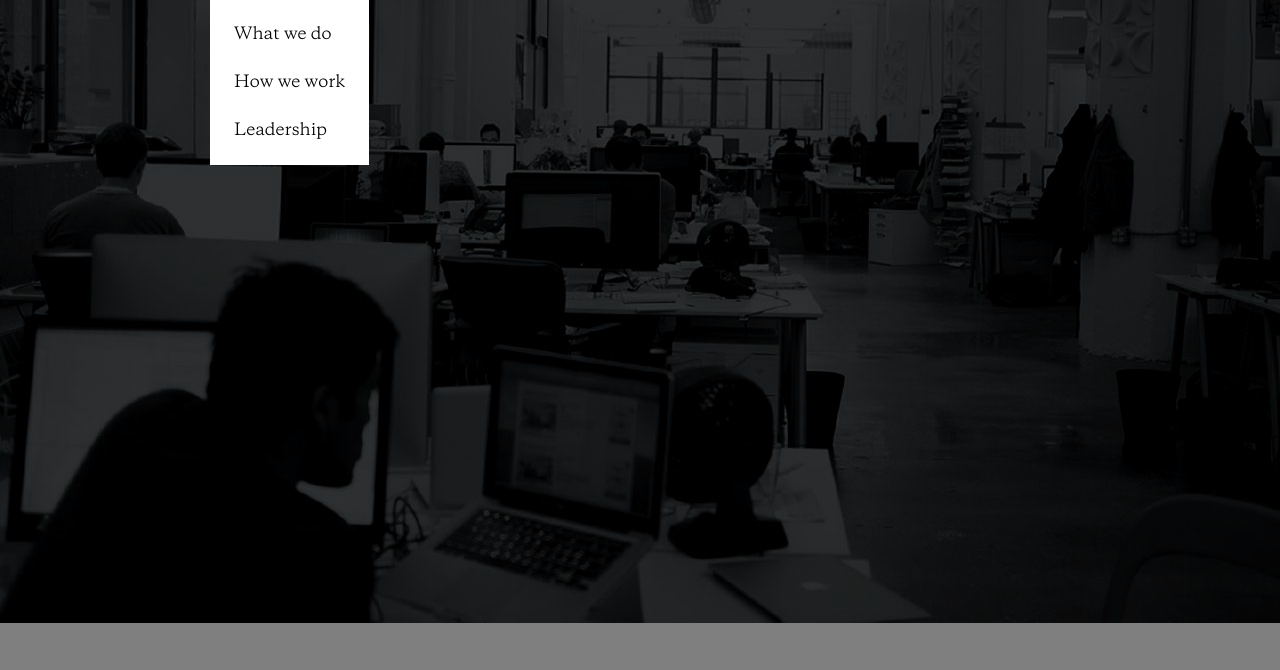
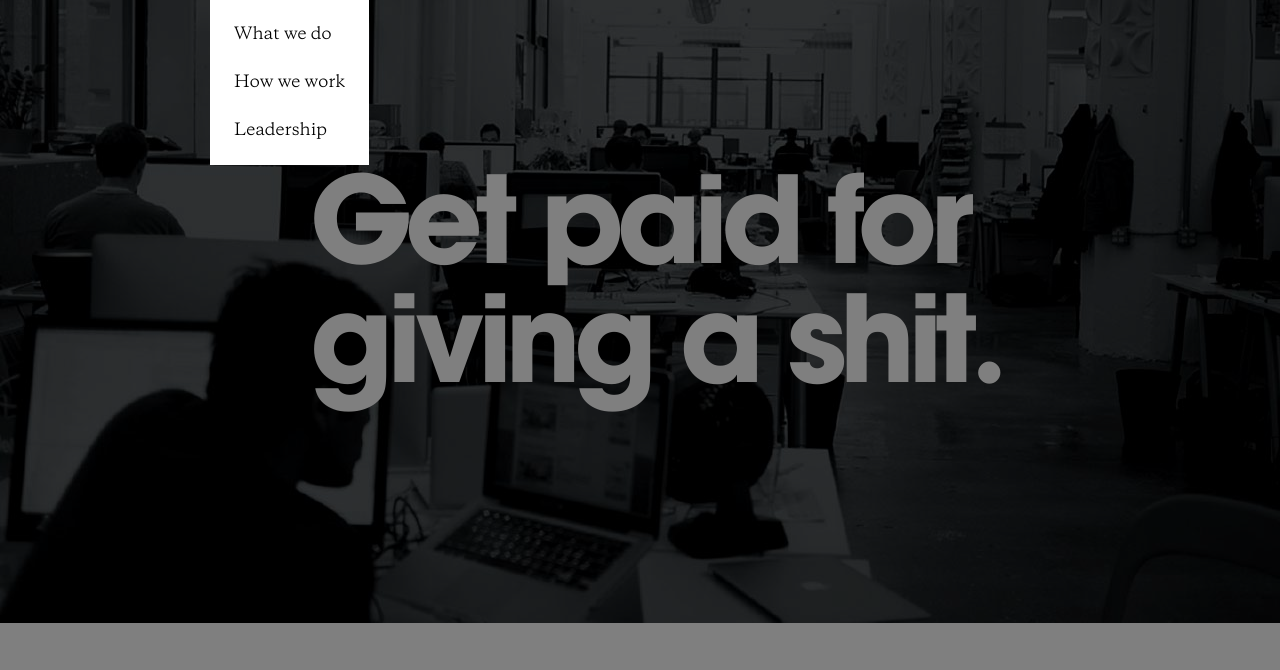
Before and after one commit to ppark482/huge-nav, a website: page public/index.html in a window 1280 px wide. Both pictures are taken after a click on the item "About". Shown: the part 77-747 px from the top of the page. Drawn offline with Linux system fonts and the light colour scheme; files whose address does not match are found by name.

Commit message:
css completed

```diff
--- a/public/index.html
+++ b/public/index.html
@@ -20,7 +20,9 @@
 				<section id="navLinks"></section>
 			</section>
 			<section class="hero-container"></section>
-			<h1>Get paid for giving a shit.</h1>
+			<section class="title">
+				<h1>Get paid for giving a shit.</h1>
+			</section>
 			<section class="content">
 				<p>Bacon ipsum dolor amet hamburger shoulder kevin venison alcatra boudin pastrami sirloin. Capicola andouille leberkas, short ribs picanha turkey doner shankle. Doner short loin chicken, rump jowl alcatra meatball flank short ribs filet mignon pork belly bresaola meatloaf pork kielbasa. Swine flank hamburger beef salami, picanha strip steak turducken meatball. Tenderloin corned beef salami boudin biltong chuck venison pastrami pork loin short ribs rump.</p>
 
--- a/public/index.js
+++ b/public/index.js
@@ -84,7 +84,9 @@
 			});
 		}
 		e.target.classList.toggle('open');
-		document.querySelector('#mask').classList.remove('hidden');
+		if (e.target.classList.contains('has-secondary')) {
+			document.querySelector('#mask').classList.remove('hidden');
+		}
 	}
 
 	function resetDropdowns(e) {
--- a/public/styles/main.css
+++ b/public/styles/main.css
@@ -89,6 +89,7 @@ h1 {
   top: 0;
   width: 100%;
   transition: left .5s;
+  z-index: 2;
 }
 
 #slideInMenu.open#navigation-bar {
@@ -194,6 +195,7 @@ h1 {
   width: 100vw;
   position: fixed;
   background: rgba(0, 0, 0, 0.5);
+  z-index: 2;
 }
 
 #mask.hidden {
@@ -206,8 +208,26 @@ h1 {
 
 /* ----- desktop ----- */
 @media (min-width: 767px) {
+  .title {
+    /* negative margins to maintain position when resizing */
+    position: absolute;
+    color: white;
+    display: block;
+    width: 100%;
+    top: 50%;
+    left: 50%;
+    margin: -240px 0 0 -330px;
+    max-width: 700px;
+  }
+  h1 {
+    font-size: 120px;
+    padding: 0;
+  }
   .desktop {
     display: block;
+  }
+  .content {
+    padding: 50px;
   }
   #slideInMenu {
     display: block;
@@ -260,11 +280,6 @@ h1 {
     background: white;
     color: #ec008c;
   }
-/*
-  #navLinks .primary-item.open {
-    background: none;
-    color: white;
-  }*/
 
   #navLinks .primary-item.open .secondary-links {
     background: white;
```
